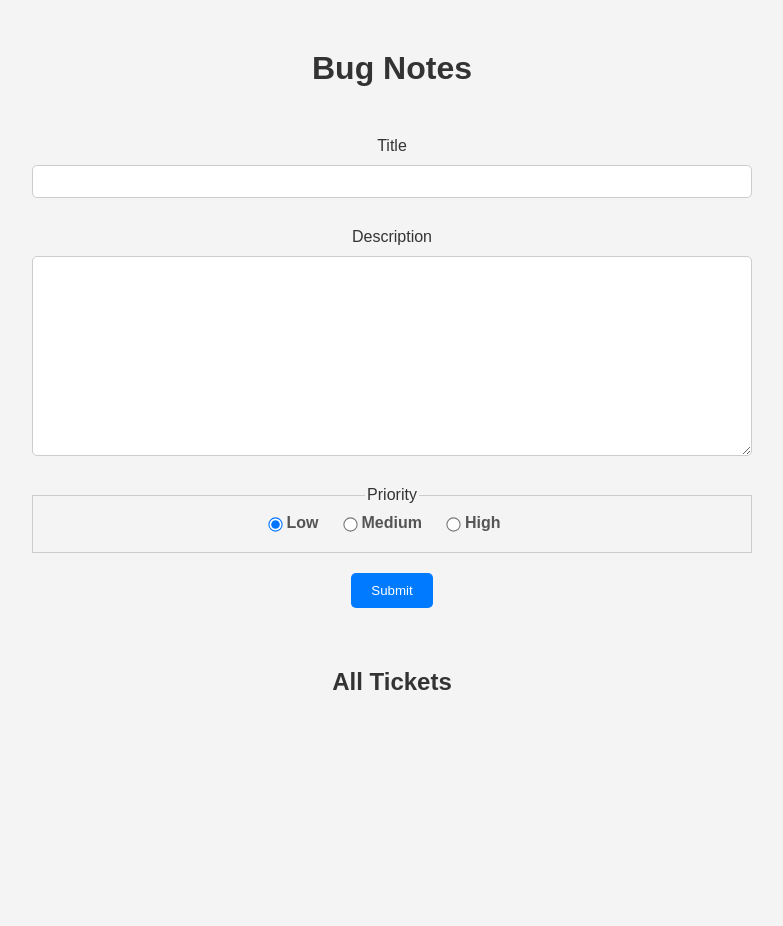
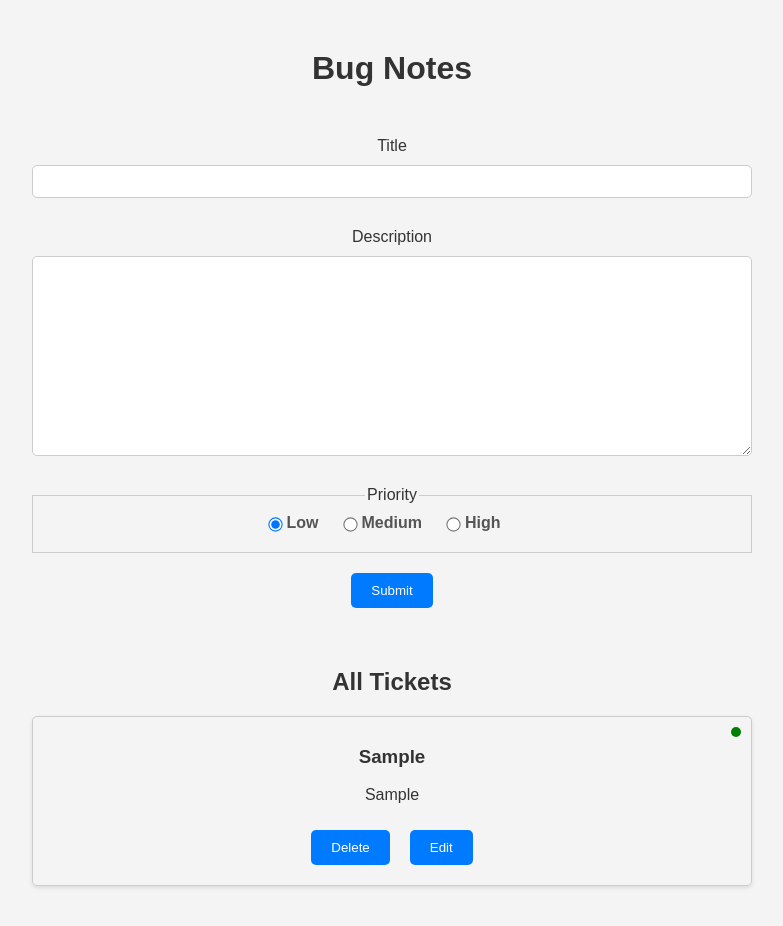
Before and after one commit to JasneetSingh1/bug-notes, a React (Create React App) app: page / in a window 1280 px wide. Both pictures are taken after typing "Sample", "Sample" into the empty fields and a click on the button "Submit". Shown: the top 926 px of the page, without its empty margins (248-1031 px from the left). Before the commit the page ends 896 px from the top, so only its background shows below. Built offline with nearby package versions, Linux system fonts and the light colour scheme.

Commit message:
added delete button and dispatch

```diff
--- a/src/components/TicketItem.js
+++ b/src/components/TicketItem.js
@@ -16,7 +16,13 @@
             <div className={`priority-dot ${priorityClass[ticket.priority]}`}></div>
             <h3>{title}</h3>
             <p>{description}</p>
+            <button className="button" onClick={() => dispatch({type: "DELETE_TICKET", payload: {id}})}>
+                Delete
+            </button>
 
+            <button className="button" onClick={() => {}}>
+                Edit
+            </button>
         </div>
     )
 }
--- a/src/components/TicketList.js
+++ b/src/components/TicketList.js
@@ -7,11 +7,11 @@
         <div className="ticket-list">
             {
                 tickets.map(ticket => (
-                    <ticketItem
+                    <TicketItem
                         key={ticket.id}
                         dispatch={dispatch}
                         ticket={ticket}>
-                    </ticketItem>
+                    </TicketItem>
                 ))
             }
         </div>
```
